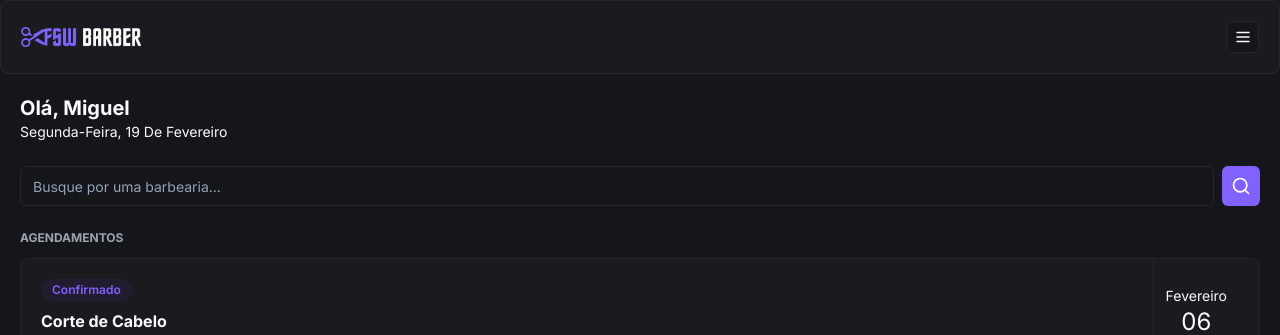
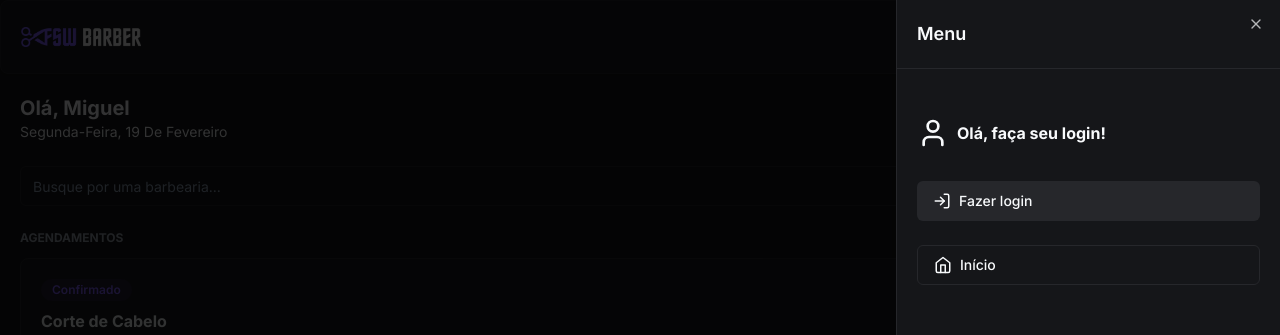
Before and after one commit to timoteo0/barbershop, a Next.js app: page / in a window 1280 px wide. Both pictures are taken after a click on the button 1243 px from the left and 37 px from the top of the page. Shown: the top 335 px of the page. Built offline with nearby package versions, Linux system fonts and the light colour scheme; no server answers; the database is empty.

Commit message:
feat: add sign in and sign out

```diff
--- a/app/_components/header.tsx
+++ b/app/_components/header.tsx
@@ -1,16 +1,110 @@
+"use client";
+
 import Image from "next/image";
 import { Card, CardContent } from "./ui/card";
 import { Button } from "./ui/button";
-import { MenuIcon } from "lucide-react";
+import {
+  CalendarIcon,
+  HomeIcon,
+  LogInIcon,
+  LogOutIcon,
+  MenuIcon,
+  UserIcon,
+} from "lucide-react";
+import {
+  Sheet,
+  SheetContent,
+  SheetHeader,
+  SheetTitle,
+  SheetTrigger,
+} from "./ui/sheet";
+import { signIn, signOut, useSession } from "next-auth/react";
+import { Avatar } from "./ui/avatar";
+import { AvatarImage } from "@radix-ui/react-avatar";
+import Link from "next/link";
 
 const Header = () => {
+  const { data, status } = useSession();
+
+  const handleSignOutClick = () => {
+    signOut();
+  };
+
+  const handleLoginClick = () => {
+    signIn("google");
+  };
+
   return (
     <Card>
       <CardContent className="px-5 py-5 justify-between items-center flex flex-row">
         <Image src="/Logo.png" alt="FSW logo" height={22} width={120} />
-        <Button variant="outline" size="icon" className="w-8 h-8">
-          <MenuIcon size={18} />
-        </Button>
+        <Sheet>
+          <SheetTrigger asChild>
+            <Button variant="outline" size="icon" className="w-8 h-8">
+              <MenuIcon size={18} />
+            </Button>
+          </SheetTrigger>
+
+          <SheetContent className="p-0">
+            <SheetHeader className="text-left border-b border-solid border-secondary p-5">
+              <SheetTitle>Menu</SheetTitle>
+            </SheetHeader>
+
+            {data?.user ? (
+              <div className="flex items-center justify-between px-5 py-6">
+                <div className="flex items-center gap-3">
+                  <Avatar>
+                    <AvatarImage src={data.user.image ?? ""} />
+                  </Avatar>
+
+                  <h2 className="font-bold">{data.user.name}</h2>
+                </div>
+
+                <Button
+                  variant="secondary"
+                  size="icon"
+                  onClick={handleSignOutClick}
+                >
+                  <LogOutIcon />
+                </Button>
+              </div>
+            ) : (
+              <div className="flex flex-col p-5 py-6 gap-2 ">
+                <div className="flex items-center gap-2 pc-5 py-6 ">
+                  <UserIcon size={32} />
+                  <h2 className="font-bold">Olá, faça seu login!</h2>
+                </div>
+
+                <Button
+                  variant="secondary"
+                  className="w-full justify-start"
+                  onClick={handleLoginClick}
+                >
+                  <LogInIcon className="mr-2" size={18} />
+                  Fazer login
+                </Button>
+              </div>
+            )}
+
+            <div className="flex flex-col gap-3 px-5">
+              <Button variant="outline" className="justify-start" asChild>
+                <Link href="/">
+                  <HomeIcon size={18} className="mr-2" />
+                  Início
+                </Link>
+              </Button>
+
+              {data?.user && (
+                <Button variant="outline" className="justify-start" asChild>
+                  <Link href="/bookings">
+                    <CalendarIcon size={18} className="mr-2" />
+                    Agendamentos
+                  </Link>
+                </Button>
+              )}
+            </div>
+          </SheetContent>
+        </Sheet>
       </CardContent>
     </Card>
   );
--- /dev/null
+++ b/app/_components/ui/sheet.tsx
@@ -0,0 +1,140 @@
+"use client"
+
+import * as React from "react"
+import * as SheetPrimitive from "@radix-ui/react-dialog"
+import { cva, type VariantProps } from "class-variance-authority"
+import { X } from "lucide-react"
+
+import { cn } from "@/app/_lib/utils"
+
+const Sheet = SheetPrimitive.Root
+
+const SheetTrigger = SheetPrimitive.Trigger
+
+const SheetClose = SheetPrimitive.Close
+
+const SheetPortal = SheetPrimitive.Portal
+
+const SheetOverlay = React.forwardRef<
+  React.ElementRef<typeof SheetPrimitive.Overlay>,
+  React.ComponentPropsWithoutRef<typeof SheetPrimitive.Overlay>
+>(({ className, ...props }, ref) => (
+  <SheetPrimitive.Overlay
+    className={cn(
+      "fixed inset-0 z-50 bg-black/80  data-[state=open]:animate-in data-[state=closed]:animate-out data-[state=closed]:fade-out-0 data-[state=open]:fade-in-0",
+      className
+    )}
+    {...props}
+    ref={ref}
+  />
+))
+SheetOverlay.displayName = SheetPrimitive.Overlay.displayName
+
+const sheetVariants = cva(
+  "fixed z-50 gap-4 bg-background p-6 shadow-lg transition ease-in-out data-[state=open]:animate-in data-[state=closed]:animate-out data-[state=closed]:duration-300 data-[state=open]:duration-500",
+  {
+    variants: {
+      side: {
+        top: "inset-x-0 top-0 border-b data-[state=closed]:slide-out-to-top data-[state=open]:slide-in-from-top",
+        bottom:
+          "inset-x-0 bottom-0 border-t data-[state=closed]:slide-out-to-bottom data-[state=open]:slide-in-from-bottom",
+        left: "inset-y-0 left-0 h-full w-3/4 border-r data-[state=closed]:slide-out-to-left data-[state=open]:slide-in-from-left sm:max-w-sm",
+        right:
+          "inset-y-0 right-0 h-full w-3/4  border-l data-[state=closed]:slide-out-to-right data-[state=open]:slide-in-from-right sm:max-w-sm",
+      },
+    },
+    defaultVariants: {
+      side: "right",
+    },
+  }
+)
+
+interface SheetContentProps
+  extends React.ComponentPropsWithoutRef<typeof SheetPrimitive.Content>,
+    VariantProps<typeof sheetVariants> {}
+
+const SheetContent = React.forwardRef<
+  React.ElementRef<typeof SheetPrimitive.Content>,
+  SheetContentProps
+>(({ side = "right", className, children, ...props }, ref) => (
+  <SheetPortal>
+    <SheetOverlay />
+    <SheetPrimitive.Content
+      ref={ref}
+      className={cn(sheetVariants({ side }), className)}
+      {...props}
+    >
+      {children}
+      <SheetPrimitive.Close className="absolute right-4 top-4 rounded-sm opacity-70 ring-offset-background transition-opacity hover:opacity-100 focus:outline-none focus:ring-2 focus:ring-ring focus:ring-offset-2 disabled:pointer-events-none data-[state=open]:bg-secondary">
+        <X className="h-4 w-4" />
+        <span className="sr-only">Close</span>
+      </SheetPrimitive.Close>
+    </SheetPrimitive.Content>
+  </SheetPortal>
+))
+SheetContent.displayName = SheetPrimitive.Content.displayName
+
+const SheetHeader = ({
+  className,
+  ...props
+}: React.HTMLAttributes<HTMLDivElement>) => (
+  <div
+    className={cn(
+      "flex flex-col space-y-2 text-center sm:text-left",
+      className
+    )}
+    {...props}
+  />
+)
+SheetHeader.displayName = "SheetHeader"
+
+const SheetFooter = ({
+  className,
+  ...props
+}: React.HTMLAttributes<HTMLDivElement>) => (
+  <div
+    className={cn(
+      "flex flex-col-reverse sm:flex-row sm:justify-end sm:space-x-2",
+      className
+    )}
+    {...props}
+  />
+)
+SheetFooter.displayName = "SheetFooter"
+
+const SheetTitle = React.forwardRef<
+  React.ElementRef<typeof SheetPrimitive.Title>,
+  React.ComponentPropsWithoutRef<typeof SheetPrimitive.Title>
+>(({ className, ...props }, ref) => (
+  <SheetPrimitive.Title
+    ref={ref}
+    className={cn("text-lg font-semibold text-foreground", className)}
+    {...props}
+  />
+))
+SheetTitle.displayName = SheetPrimitive.Title.displayName
+
+const SheetDescription = React.forwardRef<
+  React.ElementRef<typeof SheetPrimitive.Description>,
+  React.ComponentPropsWithoutRef<typeof SheetPrimitive.Description>
+>(({ className, ...props }, ref) => (
+  <SheetPrimitive.Description
+    ref={ref}
+    className={cn("text-sm text-muted-foreground", className)}
+    {...props}
+  />
+))
+SheetDescription.displayName = SheetPrimitive.Description.displayName
+
+export {
+  Sheet,
+  SheetPortal,
+  SheetOverlay,
+  SheetTrigger,
+  SheetClose,
+  SheetContent,
+  SheetHeader,
+  SheetFooter,
+  SheetTitle,
+  SheetDescription,
+}
--- a/package.json
+++ b/package.json
@@ -15,6 +15,7 @@
     "@auth/prisma-adapter": "^1.4.0",
     "@prisma/client": "^5.9.1",
     "@radix-ui/react-avatar": "^1.0.4",
+    "@radix-ui/react-dialog": "^1.0.5",
     "@radix-ui/react-slot": "^1.0.2",
     "class-variance-authority": "^0.7.0",
     "clsx": "^2.1.0",
```
Also changed, not shown: 1 other file (tests, documents, lock files or other folders).
